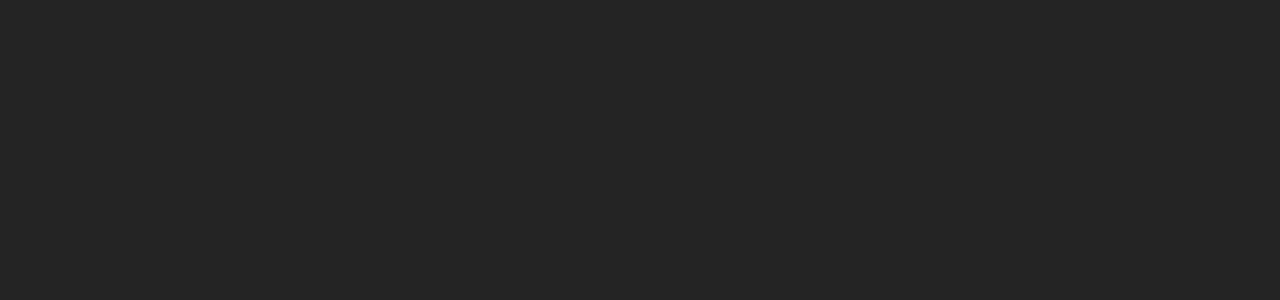
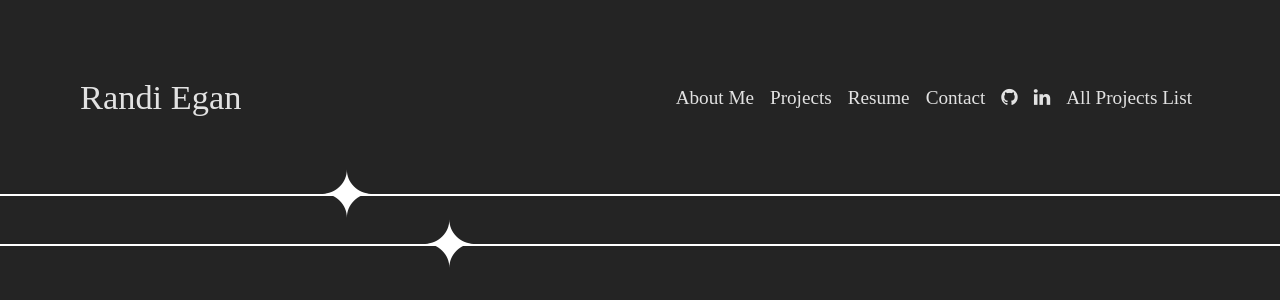
Before and after one commit to ClydeFrog04/portfolio, a React (Vite) app: page /resume in a window 1280 px wide. Before the commit this address had no page. Shown: the top 300 px of the page. Built offline with nearby package versions, Linux system fonts and the light colour scheme; what @portfolio-monorepo/react-tac-toe, @portfolio-monorepo/sourdough-calculator would draw is missing.

Commit message:
star separator initial bit added

```diff
--- a/src/App.tsx
+++ b/src/App.tsx
@@ -14,6 +14,7 @@ import {StateContext} from "./contexts/StateContext.tsx";
 import SourdoughCalcPage
     from "@portfolio-monorepo/sourdough-calculator/src/pages/SourdoughCalcPage/SourdoughCalcPage.tsx";
 import Board from "@portfolio-monorepo/react-tac-toe/src/Board.tsx";
+import ResumePage from "./pages/Resume/ResumePage.tsx";
 
 function App() {
     const navigate = useNavigate();
@@ -156,10 +157,19 @@ function App() {
                 <Route
                     path={"aboutMe"}
                     element={
-                    <>
-                        <NavBar/>
-                        <AboutMe/>
-                    </>
+                        <>
+                            <NavBar/>
+                            <AboutMe/>
+                        </>
+                    }
+                />
+                <Route
+                    path={"resume"}
+                    element={
+                        <>
+                            <NavBar/>
+                            <ResumePage/>
+                        </>
                     }
                 />
                 <Route
--- a/src/components/NavBar/NavBar.tsx
+++ b/src/components/NavBar/NavBar.tsx
@@ -48,7 +48,7 @@ const NavBar = (props: NavBarProps) =>{
             <section className="navLinks">
                 <NavLink to={"/#about"}>About Me</NavLink>
                 <NavLink to={"/#projects"}>Projects</NavLink>
-                <NavLink to={"/"}>Resume</NavLink>
+                <NavLink to={"/resume"}>Resume</NavLink>
                 <NavLink to={"/"}>Contact</NavLink>
             </section>
             <section className="socials">
--- /dev/null
+++ b/src/components/StarSeparator/StarSeparator.css
@@ -0,0 +1,70 @@
+@charset "UTF-8";
+.rightAlign {
+  text-align: right;
+}
+
+.leftAlign {
+  text-align: left;
+}
+
+.title {
+  font-size: 2rem;
+}
+
+.italics {
+  font-style: italic;
+}
+
+.bold {
+  font-weight: bold;
+}
+
+.fadeOut {
+  animation: fadeout 0.5s forwards;
+}
+
+.fadeIn {
+  animation: fadein 0.5s forwards;
+}
+
+@keyframes fadeout {
+  from {
+    opacity: 1;
+  }
+  to {
+    opacity: 0;
+  }
+}
+@keyframes fadein {
+  from {
+    opacity: 0;
+  }
+  to {
+    opacity: 1;
+  }
+}
+@media (min-width: 768px) {
+  .title {
+    font-size: 2.75rem;
+  }
+}
+.starSeparator {
+  width: 100%;
+  position: relative;
+  margin-bottom: 3rem;
+}
+.starSeparator::before {
+  content: " ";
+  border-bottom: 2px solid white;
+  width: 100%;
+  display: block;
+}
+.starSeparator::after {
+  content: "✦";
+  font-size: 4rem;
+  position: absolute;
+  left: var(--leftPosition);
+  top: calc(-2rem + 1.5px);
+}
+
+/*# sourceMappingURL=StarSeparator.css.map */
--- /dev/null
+++ b/src/components/StarSeparator/StarSeparator.scss
@@ -0,0 +1,26 @@
+@use "../../shared/Styles" as *;
+@use "../../shared/Colors" as *;
+@use "../../shared/Variables" as *;
+
+.starSeparator {
+    width: 100%;
+    position: relative;
+    margin-bottom: 3rem;
+
+
+    &::before {
+        content: ' ';
+        border-bottom: 2px solid white;
+        width: 100%;
+        display: block;
+    }
+
+    &::after {
+        content: "\2726";
+        font-size: 4rem;
+        position: absolute;
+        //left: 75%;
+        left: var(--leftPosition);
+        top: calc(-2rem + 1.5px);//todo: figure out actual positioning
+    }
+}
--- /dev/null
+++ b/src/components/StarSeparator/StarSeparator.tsx
@@ -0,0 +1,18 @@
+import React from "react";
+import "./StarSeparator.css";
+
+interface StarSeparatorProps {
+    starPosition: number;//the left percent for where the star should be place on it's line
+}
+
+const StarSeparator = (props: StarSeparatorProps) =>{
+    const TAG = "[StarSeparator.tsx]";
+
+
+    return (
+        <div className="starSeparator" style={{"--leftPosition": `${props.starPosition}%`} as React.CSSProperties}/>
+//    <div className="star" style={{"--leftPosition": "25%"}}/>
+);
+}
+
+export default StarSeparator;
--- /dev/null
+++ b/src/pages/Resume/ResumePage.css
@@ -0,0 +1,51 @@
+.rightAlign {
+  text-align: right;
+}
+
+.leftAlign {
+  text-align: left;
+}
+
+.title {
+  font-size: 2rem;
+}
+
+.italics {
+  font-style: italic;
+}
+
+.bold {
+  font-weight: bold;
+}
+
+.fadeOut {
+  animation: fadeout 0.5s forwards;
+}
+
+.fadeIn {
+  animation: fadein 0.5s forwards;
+}
+
+@keyframes fadeout {
+  from {
+    opacity: 1;
+  }
+  to {
+    opacity: 0;
+  }
+}
+@keyframes fadein {
+  from {
+    opacity: 0;
+  }
+  to {
+    opacity: 1;
+  }
+}
+@media (min-width: 768px) {
+  .title {
+    font-size: 2.75rem;
+  }
+}
+
+/*# sourceMappingURL=ResumePage.css.map */
--- /dev/null
+++ b/src/pages/Resume/ResumePage.scss
@@ -0,0 +1,7 @@
+@use "../../shared/Styles" as *;
+@use "../../shared/Colors" as *;
+@use "../../shared/Variables" as *;
+
+.resumePage{
+
+}
--- /dev/null
+++ b/src/pages/Resume/ResumePage.tsx
@@ -0,0 +1,21 @@
+import React from "react";
+import "./ResumePage.css";
+import StarSeparator from "../../components/StarSeparator/StarSeparator.tsx";
+
+interface ResumePageProps {
+
+}
+
+const ResumePage = (props: ResumePageProps) =>{
+    const TAG = "[ResumePage.tsx]";
+
+
+    return (
+        <div className="resumePage">
+            <StarSeparator starPosition={25}/>
+            <StarSeparator starPosition={33}/>
+        </div>
+    );
+}
+
+export default ResumePage;
```
Also changed, not shown: 2 other files (tests, documents, lock files or other folders).
